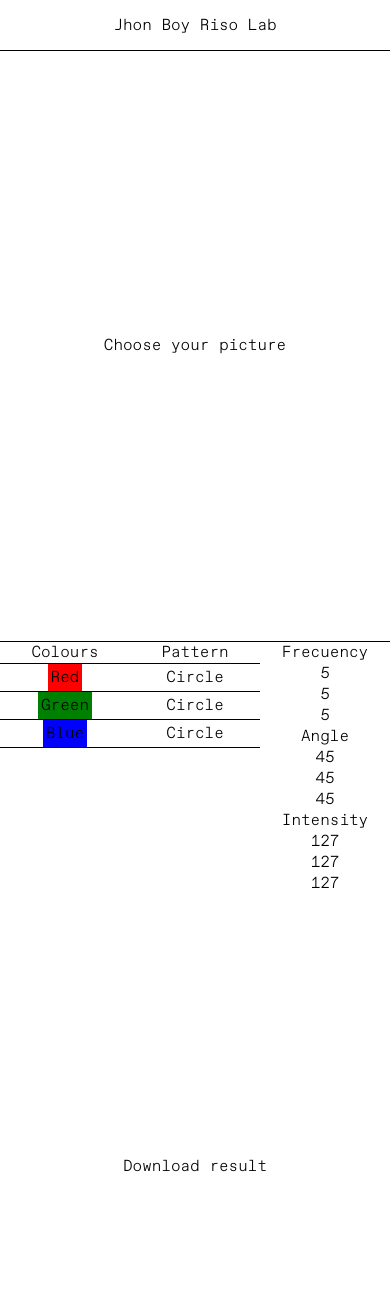
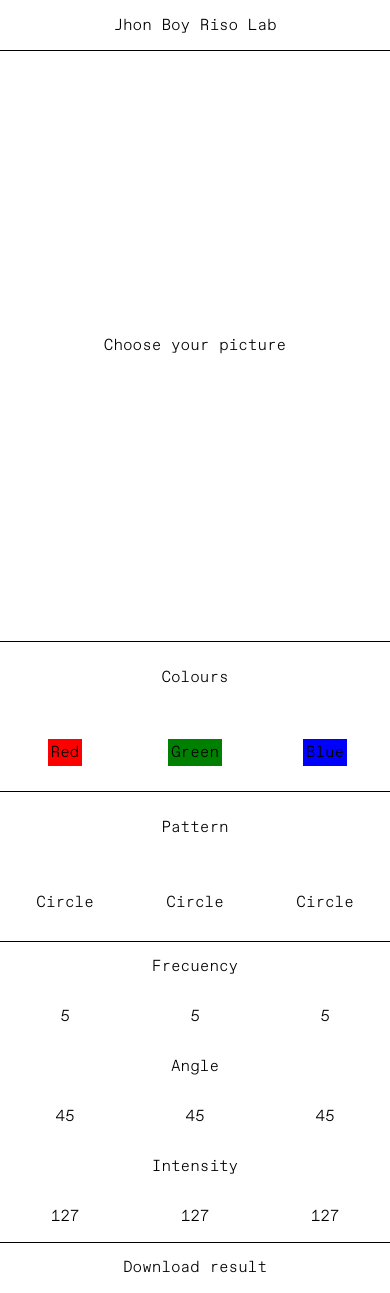
Before and after one commit to jhonboyy/riso-lab, a Next.js app: page / in a window 390 px wide. Before the commit the page ends 1192 px from the top, so only its background shows below. Built offline with nearby package versions, Linux system fonts and the light colour scheme.

Commit message:
🎨 STYLE - Mobile adjust

```diff
--- a/src/styles/styles.css
+++ b/src/styles/styles.css
@@ -98,16 +98,28 @@ main {
 
 .menu {
 	display: grid;
-	grid-template-columns: 120px 1fr 1fr 1fr;
-	grid-template-rows: 102px 102px 67px 67px 67px;
+	grid-template-columns: 1fr;
+	grid-template-rows: 100px 100px 1fr;
+	border-bottom: 1px solid black;
 }
 
-.menu>.item:nth-child(1),
-.menu>.item:nth-child(9),
-.menu>.item:nth-child(5),
-.menu>.item:nth-child(13),
-.menu>.item:nth-child(17) {
+.ColursContainer,
+.PatternContainer,
+.ValuesContainer {
+	display: grid;
+	grid-template-columns: 0.7fr 1fr 1fr 1fr;
+}
+
+.ColursContainer > :nth-child(1) ,
+.PatternContainer > :nth-child(1),
+.ValuesContainer > :nth-child(1),
+.ValuesContainer > :nth-child(5),
+.ValuesContainer > :nth-child(9) {
 	border-right: 1px solid black;
+}
+
+.ValuesContainer {
+	grid-template-rows: 50px 50px 50px;
 }
 
 .item {
@@ -215,16 +227,28 @@ main {
 	}
 
 	.menu {
+		display: grid;
+		grid-template-columns: 1fr;
+		grid-template-rows: 150px 150px 1fr;
+		border-bottom: 1px solid black;
 		border-top: 1px solid black;
-		grid-template-columns: repeat(3, 1fr);
-		grid-template-rows: repeat(10, 50px);
 	}
 
-	.menu>.item:nth-child(1),
-	.menu>.item:nth-child(5),
-	.menu>.item:nth-child(9),
-	.menu>.item:nth-child(13),
-	.menu>.item:nth-child(17) {
+	.ColursContainer,
+	.PatternContainer,
+	.ValuesContainer {
+		grid-template-columns: 1fr 1fr 1fr;
+	}
+
+	.ValuesContainer {
+		grid-template-rows: 50px 50px 50px 50px 50px 50px;
+	}
+
+	.ColursContainer > :nth-child(1),
+	.PatternContainer > :nth-child(1),
+	.ValuesContainer > :nth-child(1),
+	.ValuesContainer > :nth-child(5),
+	.ValuesContainer > :nth-child(9) {
 		grid-column: 1 / 4;
 		border-right: 0;
 		border-bottom: 0;
```
